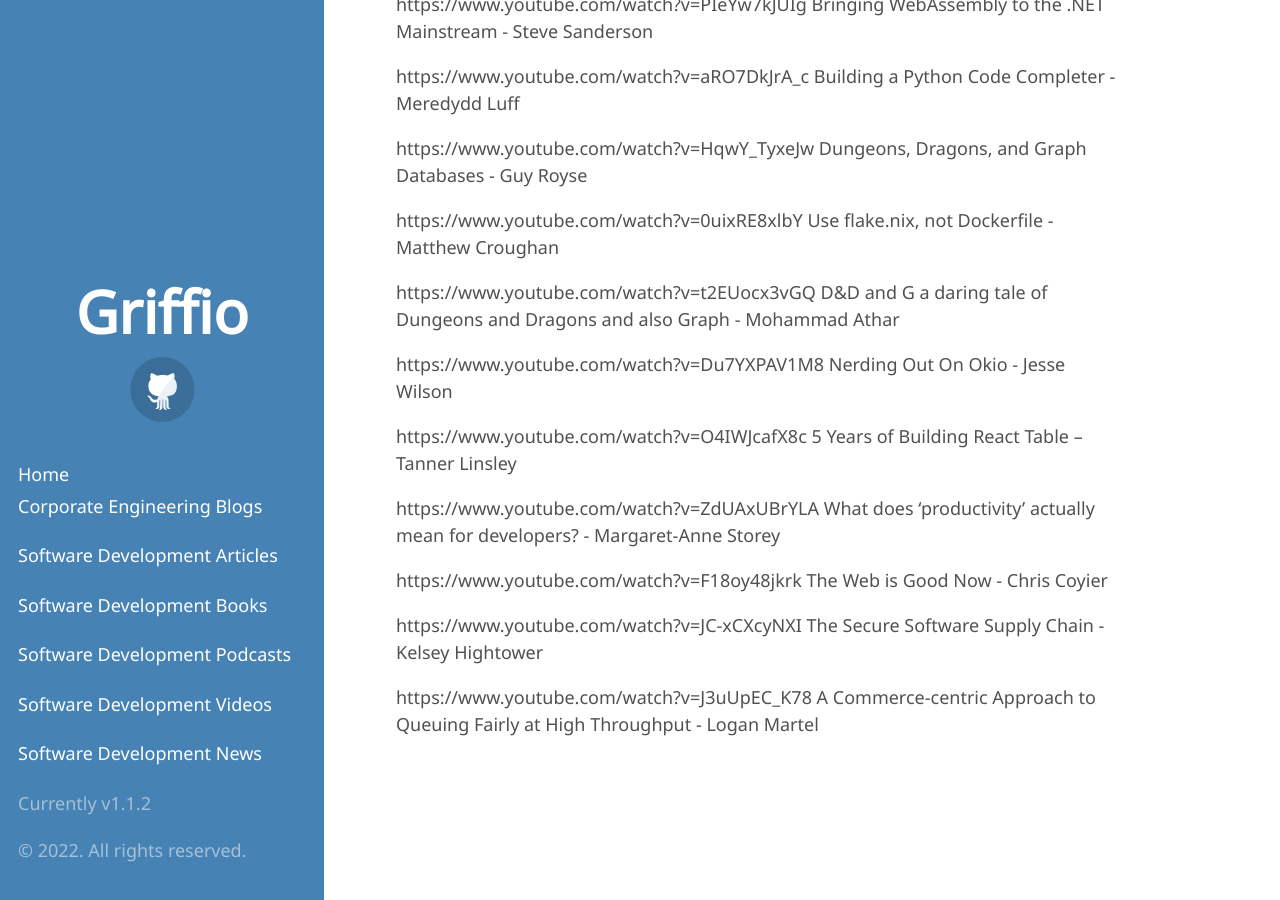
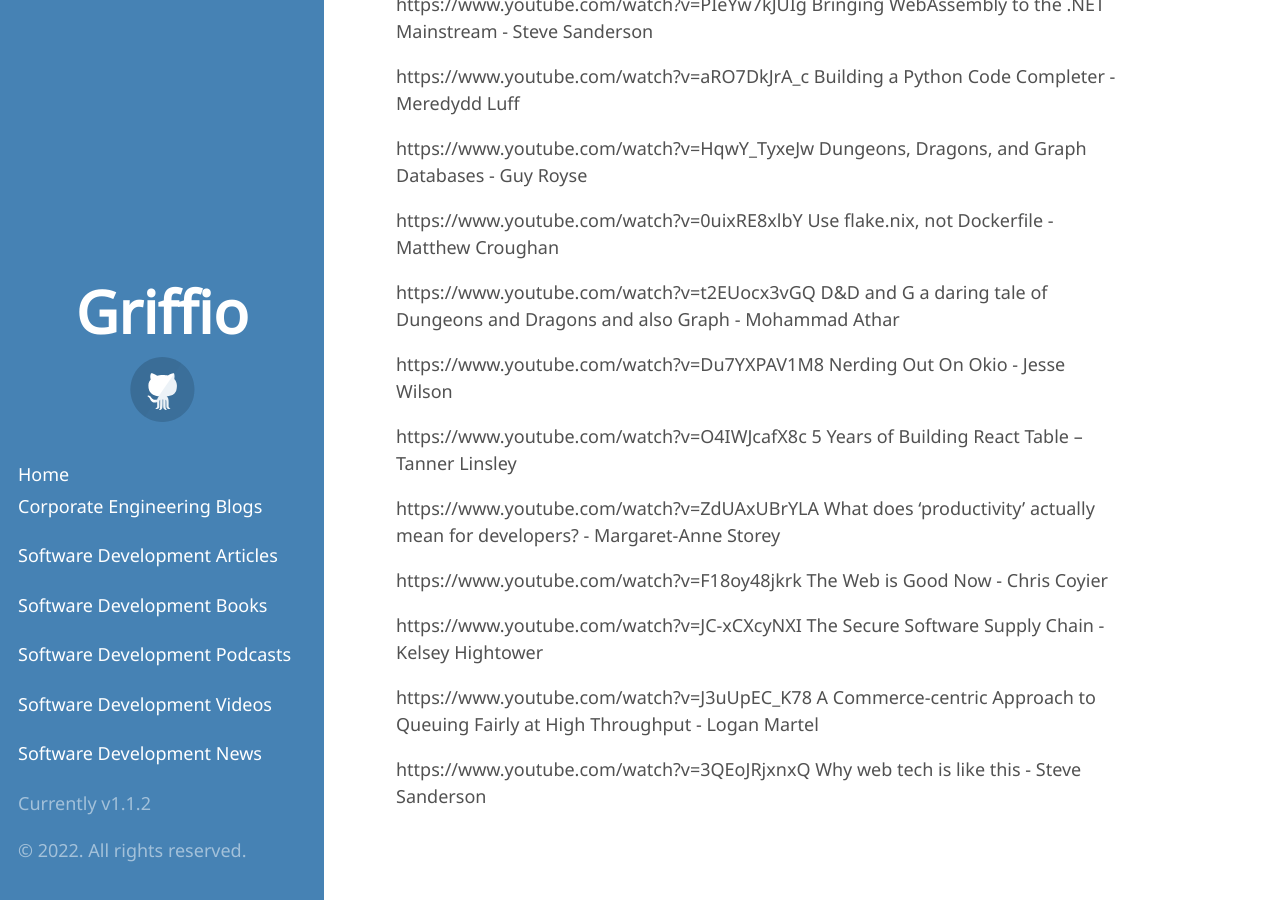
Before and after one commit to griffio/griffio.github.io, a Jekyll site: the page built from tech_talks_highlighted_2022.md, in a window 1280 px wide and 900 px high, scrolled down 1206 px. Built offline with Jekyll 4.4.1, drawn with Linux system fonts in a browser that asks for light colours; some web fonts are replaced; our own code applies the rules of GitHub Pages for plain Markdown files.

Commit message:
Why web tech is like this

```diff
--- a/tech_talks_highlighted_2022.md
+++ b/tech_talks_highlighted_2022.md
@@ -51,3 +51,5 @@
 https://www.youtube.com/watch?v=JC-xCXcyNXI The Secure Software Supply Chain - Kelsey Hightower
 
 https://www.youtube.com/watch?v=J3uUpEC_K78 A Commerce-centric Approach to Queuing Fairly at High Throughput - Logan Martel
+
+https://www.youtube.com/watch?v=3QEoJRjxnxQ Why web tech is like this - Steve Sanderson
```
